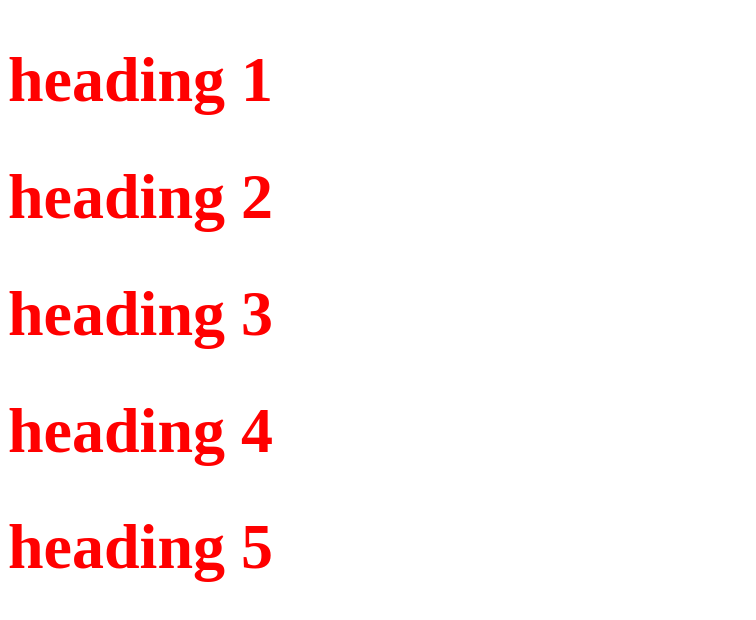
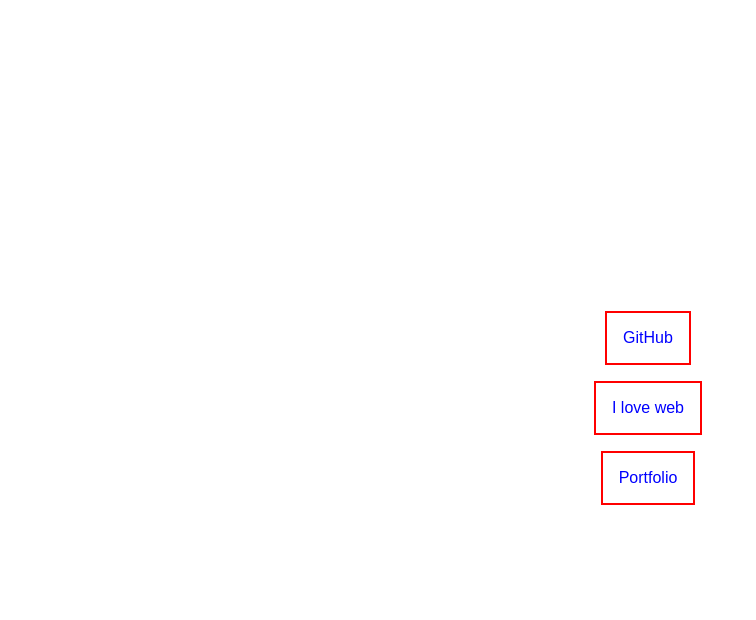
Before and after one commit to MathijsN/Some-React, a React (Vite) app in the folder First-React-and-Vite-Combo/: page / in a window 1280 px wide. Shown: the top 620 px of the page, without its empty margins (0-756 px from the left). Built offline with nearby package versions, Linux system fonts and the light colour scheme.

Commit message:
data-driven links

```diff
--- a/First-React-and-Vite-Combo/src/App.jsx
+++ b/First-React-and-Vite-Combo/src/App.jsx
@@ -7,12 +7,17 @@
 
 function App() {
   const newArr = contentInfo.map(content => {
-    return <Header content={content.heading} />
+    return <Header
+      content={content.heading}
+      link={content.link}
+    />
   })
   return (
 
     <>
-      <Header content={newArr} />
+      <header>
+        {newArr}
+      </header>
     </>
   )
 }
--- a/First-React-and-Vite-Combo/src/components/header.jsx
+++ b/First-React-and-Vite-Combo/src/components/header.jsx
@@ -1,7 +1,7 @@
 export default function Header(props) {
     return (
-        <header>
-            <h1>{props.content}</h1>
-        </header>
+        <>
+            <a href={props.link} target="blank">{props.content}</a>
+        </>
     )
 }
--- a/First-React-and-Vite-Combo/src/data.js
+++ b/First-React-and-Vite-Combo/src/data.js
@@ -1,22 +1,17 @@
 export default [
     {
         id: 1,
-        heading: 'heading 1'
+        heading: 'GitHub',
+        link: 'https://github.com/MathijsN'
     },
     {
         id: 2,
-        heading: 'heading 2'
+        heading: 'I love web',
+        link: 'https://github.com/MathijsN/i-love-web'
     },
     {
         id: 3,
-        heading: 'heading 3'
-    },
-    {
-        id: 4,
-        heading: 'heading 4'
-    },
-    {
-        id: 5,
-        heading: 'heading 5'
+        heading: 'Portfolio',
+        link: 'https://github.com/MathijsN/Portfolio'
     },
 ]
--- a/First-React-and-Vite-Combo/src/styles.css
+++ b/First-React-and-Vite-Combo/src/styles.css
@@ -1,12 +1,40 @@
 :root {
     --primary-color: red;
+    --secondary-color: #a3a3a3;
+
+    --animation-duration: 0.3s;
 }
 
 body {
-    color: var(--primary-color);
+    font-family: Arial, Helvetica, sans-serif;
+    display: flex;
+    justify-content: center;
+    align-items: center;
+
+    height: 100vh;
+    width: 100vw;
+}
+
+header {
+    justify-items: center;
 }
 
 a {
-    background-color: var(--primary-color);
-    color: white;
+    transition: all var(--animation-duration) ease;
+    padding: 1rem;
+    display: block;
+    text-decoration: none;
+    color: blue;
+    border: 2px solid var(--primary-color);
+    width: max-content;
+
+    margin-block: 1rem;
+
+    &:hover {
+        background-color: var(--secondary-color);
+        border-radius: 1rem;
+        color: yellow;
+
+        transition: all var(--animation-duration) ease;
+    }
 }
```
